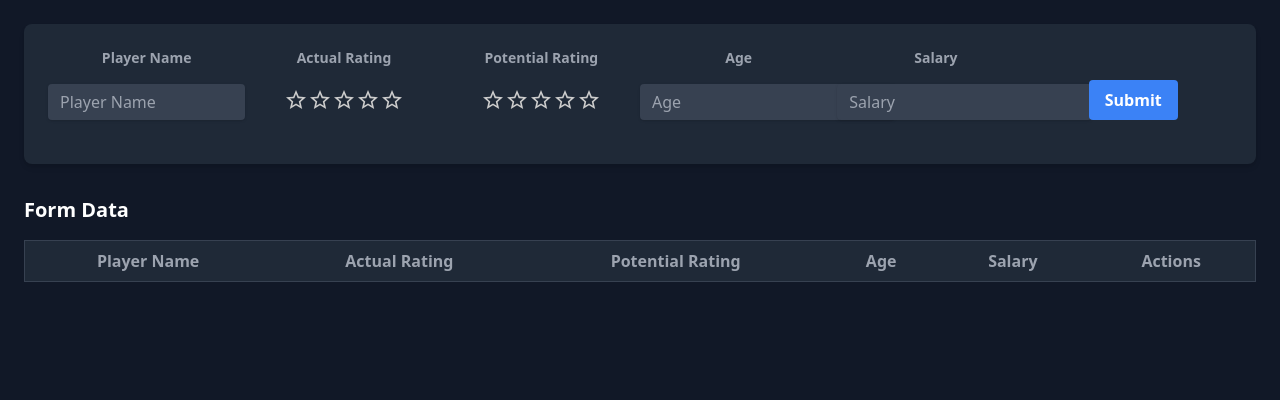
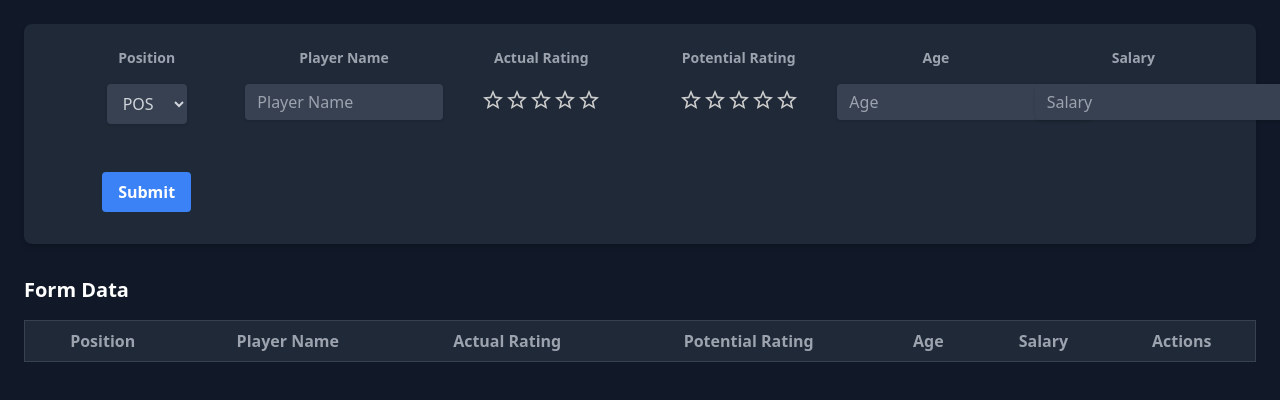
Before and after one commit to Ridie-Kings/sortplayers, a React (Vite) app: page / in a window 1280 px wide. Shown: the top 400 px of the page. Built offline with nearby package versions, Linux system fonts and the light colour scheme.

Commit message:
Added position column

```diff
--- a/src/components/Form.jsx
+++ b/src/components/Form.jsx
@@ -111,6 +111,23 @@ const Form = () => {
     return (
         <div className="w-screen h-screen bg-gray-900 p-6">
             <form onSubmit={handleSubmit} className="bg-gray-800 shadow-md rounded-lg flex flex-wrap justify-between items-start mx-auto p-6">
+                <div className="flex flex-col items-center w-full md:w-1/3 lg:w-1/6 mb-4">
+                    <label className="block text-gray-400 text-sm font-bold mb-2 text-center" htmlFor="position">
+                        Position
+                    </label>
+                    <select
+                        className="shadow border-gray-700 bg-gray-700 rounded py-2 px-3 text-gray-300 leading-tight focus:outline-none focus:shadow-outline mt-2 w-20 mx-auto"
+                        id="position" type="text" placeholder="Position"
+                        name="position" value={formData.position} onChange={handleChange}
+                    >
+                        <option value="" disabled selected>POS</option>
+                        <option value="PG">PG</option>
+                        <option value="SG">SG</option>
+                        <option value="SF">SF</option>
+                        <option value="PF">PF</option>
+                        <option value="C">C</option>
+                    </select>
+                </div>
                 <div className="flex flex-col w-full md:w-1/3 lg:w-1/6 mb-4">
                     <label className="block text-gray-400 text-sm font-bold mb-2 text-center" htmlFor="playerName">
                         Player Name
@@ -181,6 +198,9 @@ const Form = () => {
                 <table className="table-auto w-full bg-gray-800 border border-gray-700">
                     <thead>
                         <tr>
+                            <th className="px-4 py-2 text-gray-400" onClick={() => handleSort('position')}>
+                                Position {sortColumn === 'position' && (sortDirection === 'asc' ? '↑' : '↓')}
+                            </th>
                             <th className="px-4 py-2 text-gray-400" onClick={() => handleSort('playerName')}>
                                 Player Name {sortColumn === 'playerName' && (sortDirection === 'asc' ? '↑' : '↓')}
                             </th>
@@ -202,6 +222,7 @@ const Form = () => {
                     <tbody>
                         {sortedTableData().map((data, index) => (
                             <tr key={index} >
+                                <td className="border border-gray-700 px-4 py-2 text-gray-300">{data && data.position ? data.position.toUpperCase() : ''}</td>
                                 <td className="border border-gray-700 px-4 py-2 text-gray-300">{data.playerName}</td>
                                 <td className="border border-gray-700 px-4 py-2 text-gray-300">
                                     <Rating name="read-only" value={data.actualRating} readOnly precision={0.5} />
```
